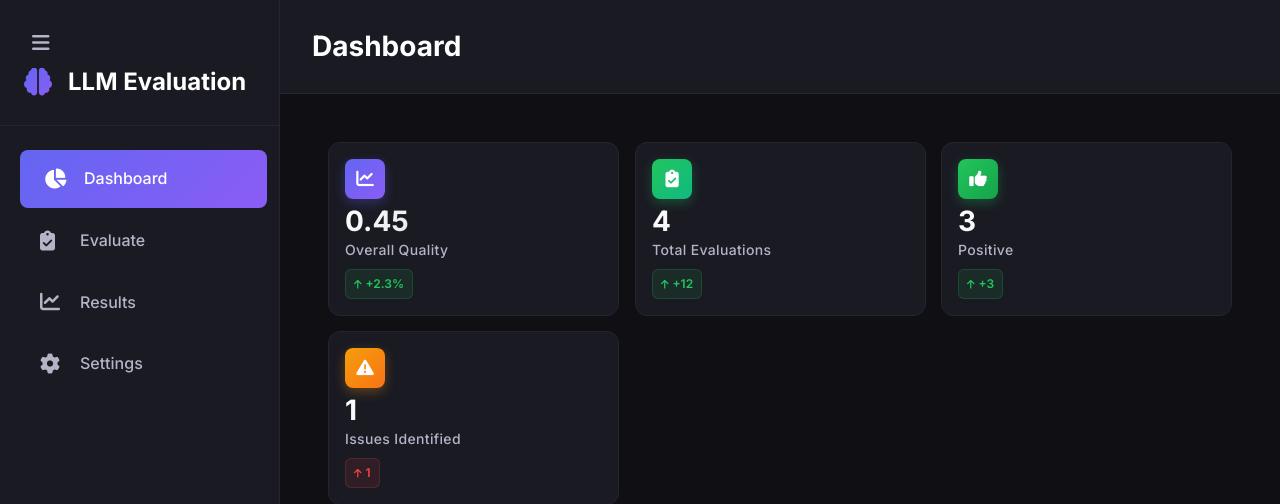
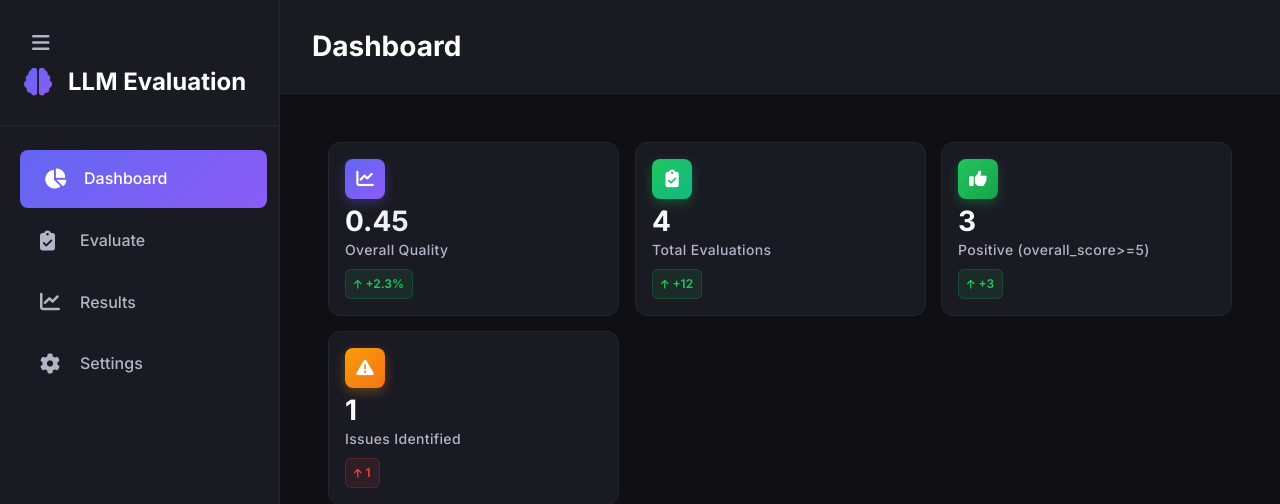
Before and after one commit to adijain123/Evaluation-System-for-LLM, a Flask app: page / in a window 1280 px wide. Shown: the top 504 px of the page. Run offline with Flask 3, Linux system fonts and the light colour scheme.

Commit message:
parameter changes

```diff
--- a/app.py
+++ b/app.py
@@ -156,8 +156,8 @@ def calculate_overall_score(scores):
 @app.route('/')
 def dashboard():
     total_evaluations = len(evaluations)
-    positive_feedback = sum(1 for e in evaluations if e.get('overall_score', 0) >= 0.4)
-    issues_identified = sum(1 for e in evaluations if e.get('overall_score', 0) < 0.4)
+    positive_feedback = sum(1 for e in evaluations if e.get('overall_score', 0) >= 0.5)
+    issues_identified = sum(1 for e in evaluations if e.get('overall_score', 0) < 0.5)
     overall_quality = round(sum(e.get('overall_score', 0) for e in evaluations) / len(evaluations), 2) if evaluations else 0
     chart_data = [{'date': e.get('date', ''), 'score': e.get('overall_score', 0)} for e in evaluations[-10:]]
     feedback_data = {'positive': positive_feedback, 'negative': total_evaluations - positive_feedback}
--- a/templates/dashboard.html
+++ b/templates/dashboard.html
@@ -47,7 +47,7 @@
             </div>
             <div class="stat-content">
                 <h3>{{ positive_feedback }}</h3>
-                <p>Positive</p>
+                <p>Positive (overall_score>=5) </p>
                 <div class="stat-change positive">
                     <i class="fas fa-arrow-up"></i>
                     <span>+{{ positive_feedback }}</span>
```
